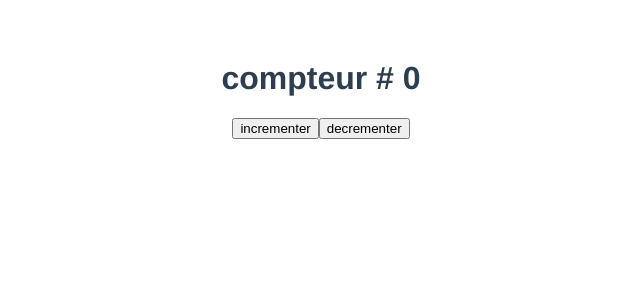
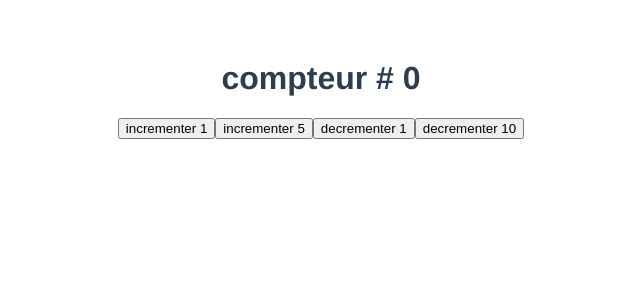
Before and after one commit to lapinRagnar/vue3_tuto, a Vue app: page / in a window 1280 px wide. Shown: the top 300 px of the page, without its empty margins (319-959 px from the left). Built offline with nearby package versions, Linux system fonts and the light colour scheme.

Commit message:
compteur v-on:click - fonction avec parametre

```diff
--- a/src/App.vue
+++ b/src/App.vue
@@ -2,8 +2,10 @@
 
   <h1>compteur # {{count}}</h1>
   <div>
-    <button v-on:click="incrementer">incrementer</button>
-    <button v-on:click="decrementer">decrementer</button>
+    <button v-on:click="incrementer(1)">incrementer 1</button>
+    <button v-on:click="incrementer(5)">incrementer 5</button>
+    <button v-on:click="decrementer(1)">decrementer 1</button>
+    <button v-on:click="decrementer(10)">decrementer 10</button>
   </div>
 
 </template>
@@ -17,11 +19,11 @@ export default {
     }
   },
   methods: {
-    incrementer(){
-      return this.count += 1
+    incrementer(num){
+      return this.count += num
     },
-    decrementer(){
-      return this.count -= 1
+    decrementer(num){
+      return this.count -= num
     }
   }
 }
```
